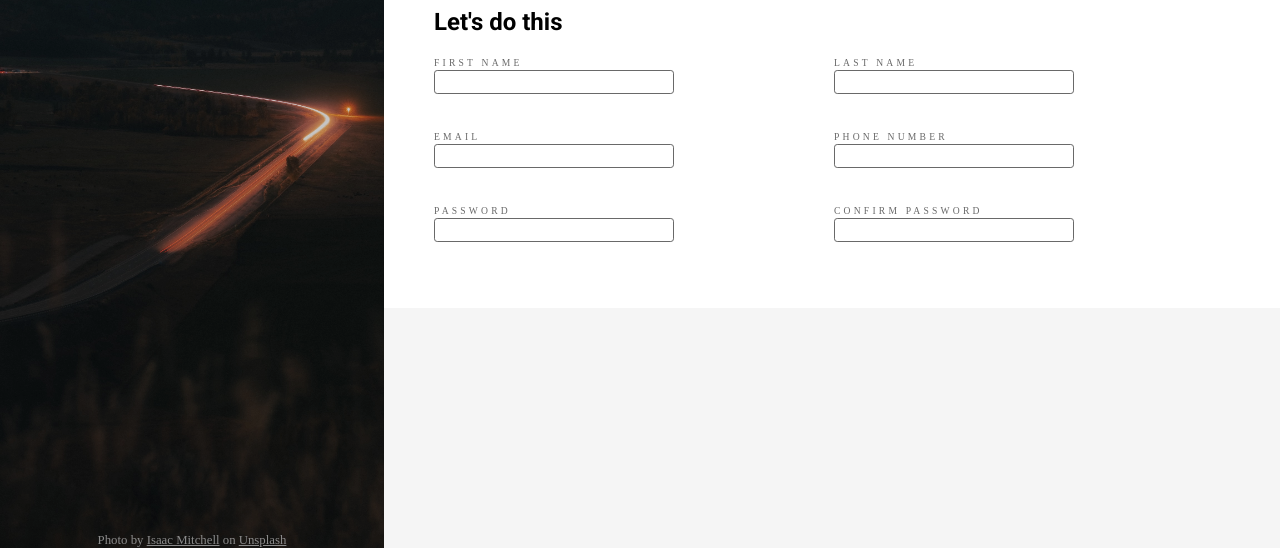
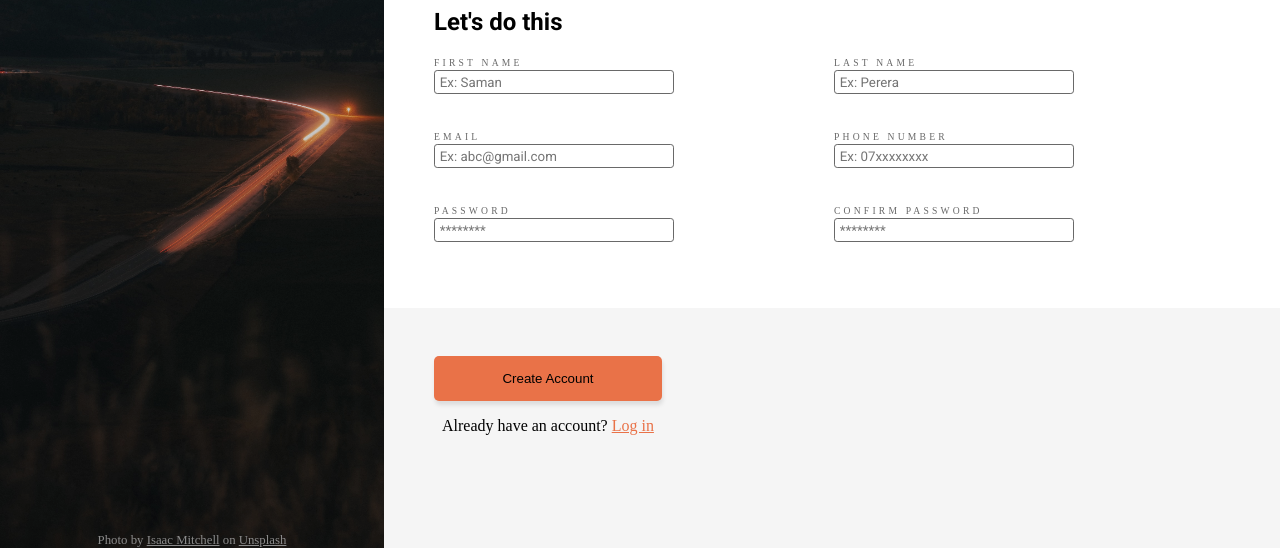
Before and after one commit to dulip-sameera/signup, a plain HTML site: page index.html in a window 1280 px wide. Shown: the part 252-800 px from the top of the page. Drawn offline with Linux system fonts and the light colour scheme.

Commit message:
done footer section

```diff
--- a/index.html
+++ b/index.html
@@ -65,6 +65,8 @@
                     name="firstName"
                     id="firstName"
                     class="field"
+                    placeholder="Ex: Saman"
+                    required
                   />
                 </div>
                 <div class="right">
@@ -75,6 +77,8 @@
                     name="lastName"
                     id="lastName"
                     class="field"
+                    placeholder="Ex: Perera"
+                    required
                   />
                 </div>
               </div>
@@ -83,9 +87,11 @@
                   <label for="firstName" class="input-label">EMAIL</label><br />
                   <input
                     type="email"
-                    name="firstName"
+                    name="email"
                     id="firstName"
                     class="field"
+                    placeholder="Ex: abc@gmail.com"
+                    required
                   />
                 </div>
                 <div class="right">
@@ -93,10 +99,12 @@
                   ><br />
                   <input
                     type="text"
-                    name="lastName"
+                    name="phonenumber"
                     id="lastName"
                     class="field"
                     maxlength="10"
+                    placeholder="Ex: 07xxxxxxxx"
+                    required
                   />
                 </div>
               </div>
@@ -106,10 +114,12 @@
                   ><br />
                   <input
                     type="password"
-                    name="firstName"
+                    name="password"
                     id="firstName"
                     class="field"
                     minlength="8"
+                    placeholder="********"
+                    required
                   />
                 </div>
                 <div class="right">
@@ -118,18 +128,24 @@
                   ><br />
                   <input
                     type="password"
-                    name="lastName"
+                    name="cnfpassword"
                     id="lastName"
                     class="field"
                     minlength="8"
+                    placeholder="********"
+                    required
                   />
                 </div>
               </div>
             </div>
-          </form>
+
         </div>
         <!-- footer area -->
-        <div class="footer"></div>
+        <div class="footer">
+          <button type="submit">Create Account</button>
+          </form>
+          <p>Already have an account? <a href="#">Log in</a></p>
+        </div>
       </div>
     </div>
   </body>
--- a/styles/sass/_varaibles.scss
+++ b/styles/sass/_varaibles.scss
@@ -45,3 +45,7 @@ $field-fn-clr: rgb(63, 63, 63);
 
 $field-fc-bd-clr: rgb(63, 63, 63);
 $field-invalid-bd-clr: rgb(250, 36, 36);
+
+//footer
+
+$btn-bg-clr: #e97248;
--- a/styles/sass/style.scss
+++ b/styles/sass/style.scss
@@ -132,7 +132,7 @@
             border: 1px solid $field-fc-bd-clr;
           }
 
-          &:invalid {
+          &:not(:placeholder-shown):invalid {
             border: 1px solid $field-invalid-bd-clr;
           }
         }
@@ -143,5 +143,35 @@
   .footer {
     height: 30%;
     padding-left: 50px;
+    padding-top: 3rem;
+
+    button[type="submit"] {
+      width: 228px;
+      height: 45px;
+      background-color: $btn-bg-clr;
+      box-shadow: 1px 4px 4px rgba(0, 0, 0, 0.1);
+      border: none;
+      border-radius: 5px;
+
+      &:hover {
+        cursor: pointer;
+      }
+    }
+
+    p {
+      margin-top: 1rem;
+      margin-left: 0.5rem;
+      a {
+        color: #e97248;
+
+        &:hover {
+          cursor: pointer;
+        }
+
+        &:visited {
+          color: #e97248;
+        }
+      }
+    }
   }
 }
```
Also changed, not shown: styles/css/style.css, 1 other file.
